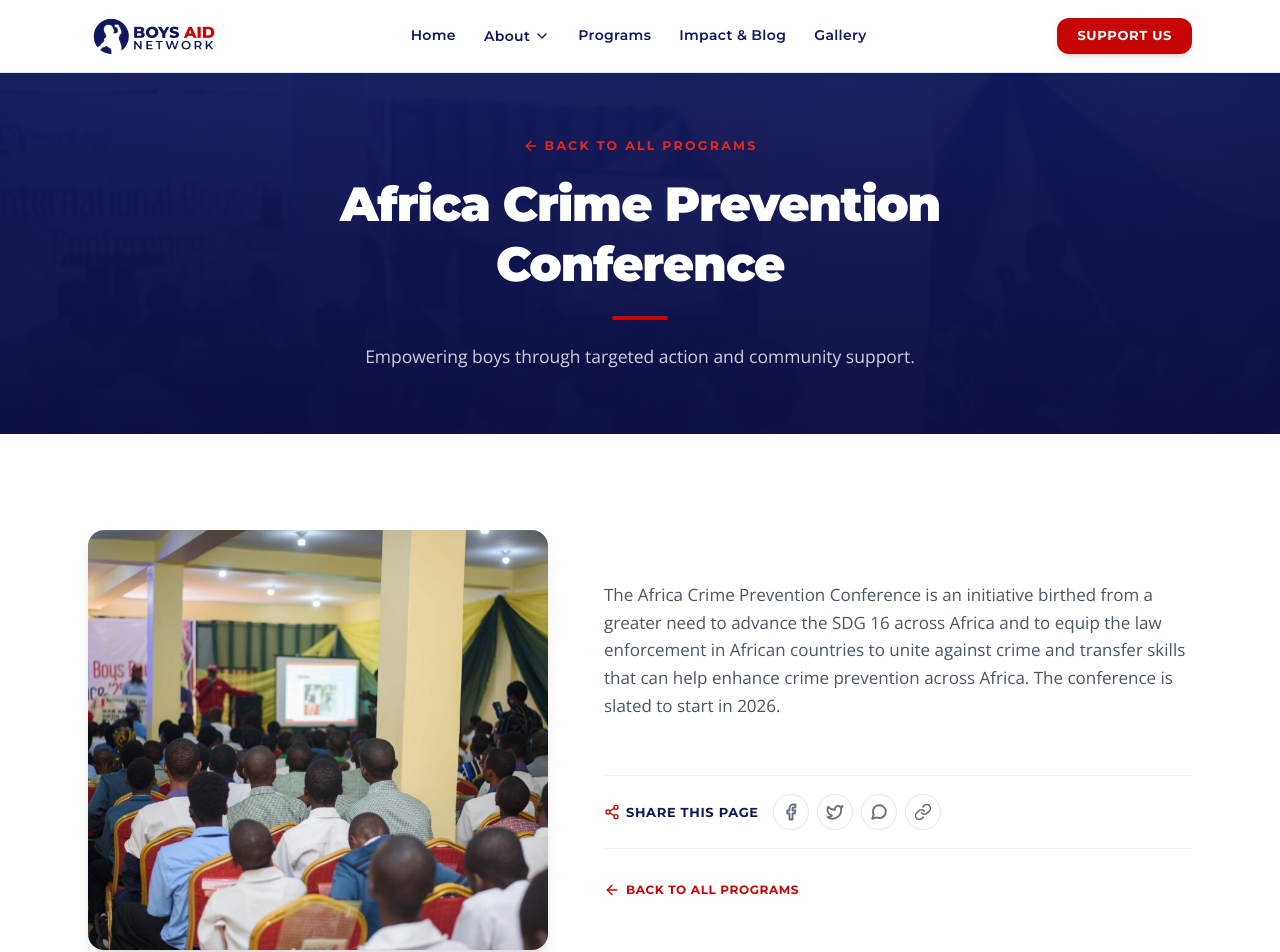
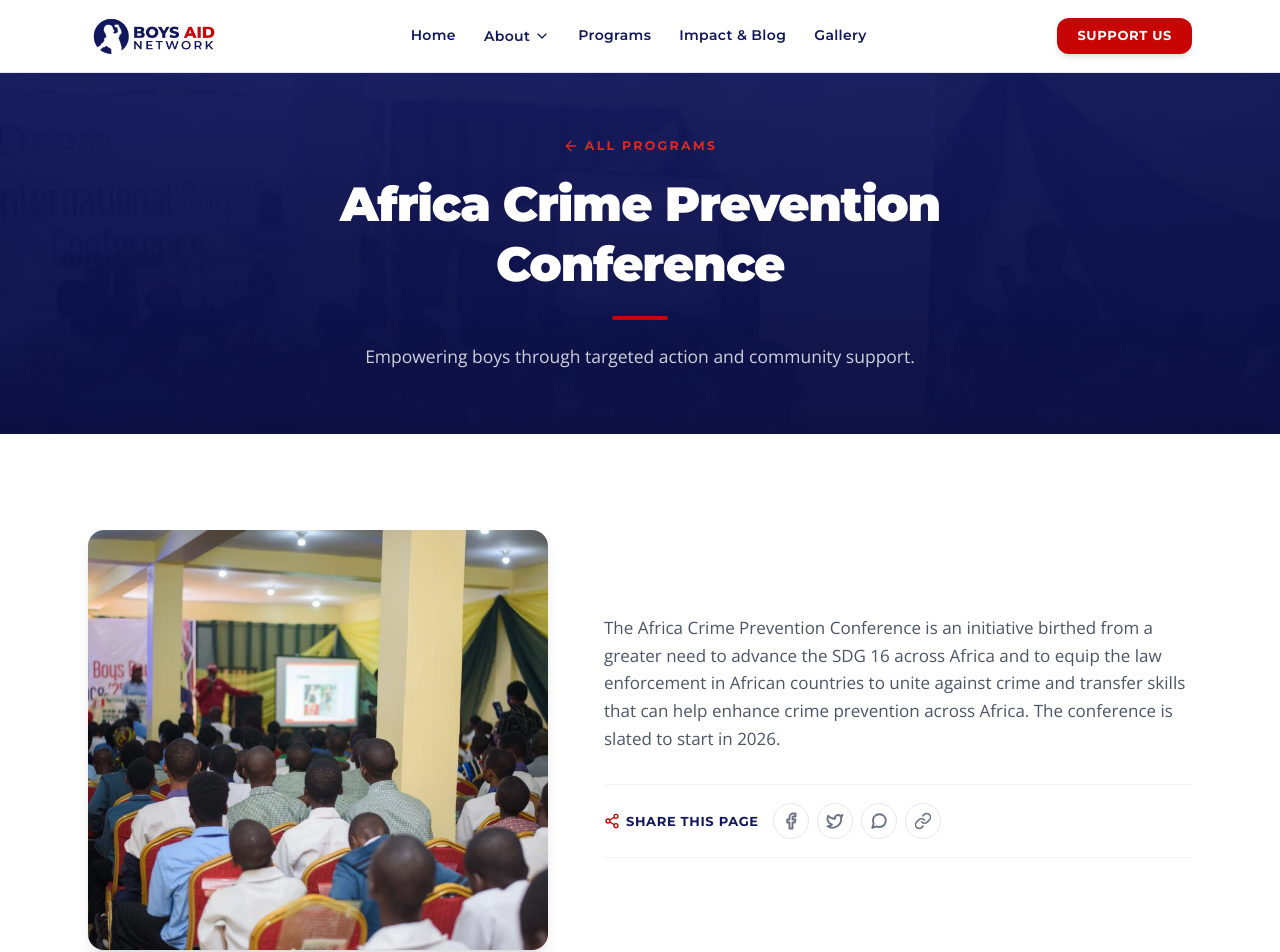
Before and after one commit to edgdmedia/boys-aid-network, a Next.js app: page /programs/africa-crime-prevention-conference in a window 1280 px wide. Shown: the top 952 px of the page. Built offline with nearby package versions, Linux system fonts and the light colour scheme.

Commit message:
style: remove bottom link in programs detail page, simplify back link in banner to arrow + All Programs, and change share margins to my-2

```diff
--- a/src/app/programs/[id]/page.tsx
+++ b/src/app/programs/[id]/page.tsx
@@ -92,15 +92,7 @@ export default async function ProgramPage({ params }: ProgramPageProps) {
                 <Share title={prog.title} />
               </div>
 
-              {/* Bottom Back Navigation */}
-              <Link
-                href="/programs"
-                className="inline-flex items-center gap-1.5 font-display font-bold text-[12px] uppercase tracking-wider text-red-600 hover:text-red-700 transition-colors"
-              >
-                <ArrowLeft className="w-4 h-4" /> Back to All Programs
-              </Link>
             </div>
-
           </div>
         </div>
       </article>
--- a/src/components/PageHero.tsx
+++ b/src/components/PageHero.tsx
@@ -36,7 +36,7 @@ export default function PageHero({ eyebrow, title, subtitle, img, backLink, back
             href={backLink}
             className="inline-flex items-center gap-1.5 font-display font-bold text-[12.5px] uppercase tracking-[0.18em] text-red-500 hover:text-red-400 mb-4.5 transition-colors"
           >
-            <ArrowLeft className="w-4 h-4" /> Back to {backText}
+            <ArrowLeft className="w-4 h-4" /> {backText}
           </Link>
         ) : (
           <div className="font-display font-bold tracking-[0.18em] uppercase text-red-500 text-[12.5px] mb-4.5">
--- a/src/components/Share.tsx
+++ b/src/components/Share.tsx
@@ -51,7 +51,7 @@ export default function Share({ title }: ShareProps) {
   const whatsappUrl = `https://api.whatsapp.com/send?text=${encodeURIComponent(title + ' ' + shareUrl)}`;
 
   return (
-    <div className="flex flex-wrap items-center gap-3.5 border-t border-b border-gray-100 py-4.5 my-8">
+    <div className="flex flex-wrap items-center gap-3.5 border-t border-b border-gray-100 py-4.5 my-2">
       <span className="flex items-center gap-1.5 font-display font-bold text-[13px] text-navy-800 uppercase tracking-wider">
         <Share2 className="w-4 h-4 text-red-600" /> Share this page
       </span>
```
